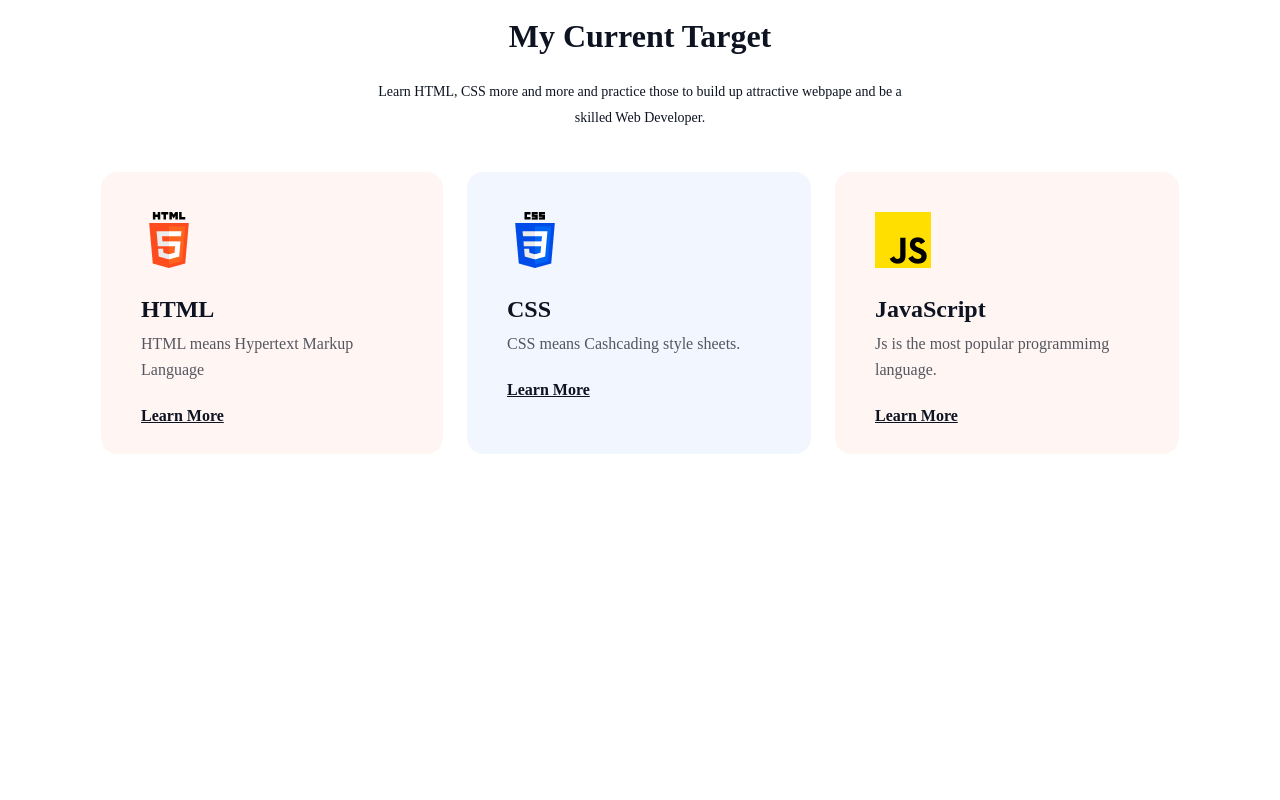
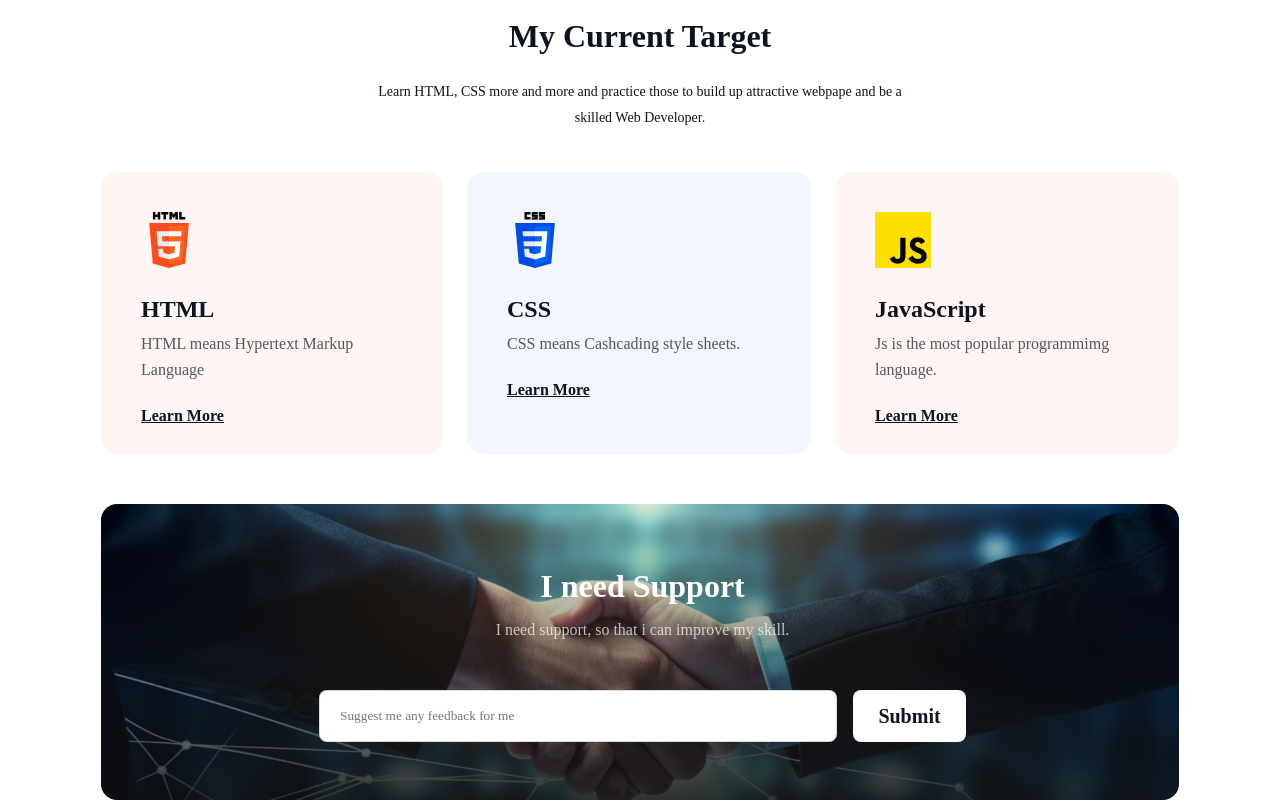
Before and after one commit to habib395/Assignment-One-PH, a plain HTML site: page index.html in a window 1280 px wide. Shown: the part 2953-3753 px from the top of the page. Before the commit the page ends 3407 px from the top, so only its background shows below. Drawn offline with Linux system fonts and the light colour scheme; a web font is replaced by a local one.

Commit message:
support section done

```diff
--- a/index.html
+++ b/index.html
@@ -124,10 +124,22 @@
                 </div>
                </div>
                 <!-- card 3 done -->
-                <!-- <div class="current-target-cards-card2"></div>
-                <div class="current-target-cards-card3"></div> -->
             </div>
         </div>
        <!-- current target section end -->
+        <!-- support section start -->
+         <div class="support-section">
+            <div class="support-section-content">
+                <div class="support-section-content-text">
+                    <h3>I need Support</h3>
+                    <p>I need support, so that i can improve my skill.</p>
+                </div>
+                <div class="support-section-content-others">
+                    <input type="text" placeholder="Suggest me any feedback for me">
+                    <button>Submit</button>
+                </div>
+            </div>
+         </div>
+        <!-- support section end -->
 </body>
 </html>
--- a/style.css
+++ b/style.css
@@ -191,6 +191,7 @@ border: 2px solid rgba(13, 19, 33, 0.3);
     width: 1078px;
     height: 436px;
     margin: 0 auto;
+    margin-bottom: 50px;
 }
 .current-target-text{
     width: 805px;
@@ -284,3 +285,69 @@ border: 2px solid rgba(13, 19, 33, 0.3);
     background: rgba(255, 223, 0, 0.05);
 }
 /* current target section end */
+/* support-section start */
+.support-section{
+    width: 1078px;
+    height: 296px;
+    margin: 0 auto;
+    background-image: linear-gradient( 0deg, rgb(16, 16, 16) -19.5%, rgba(16, 16, 16, 0) 100%), url(assets/hankshake.jpg);
+    background-repeat: no-repeat;
+    background-size: cover;
+    background-position: center;
+    padding: 64px 48px;
+    border-radius: 16px;
+}
+.support-section-content{
+    width: 987px;
+    height: 175px;
+}
+.support-section-content-text{
+    width: 692px;
+    height: 98px;
+    margin: 0 auto;
+    margin-bottom: 24px;
+}
+.support-section-content-text h3{
+    color: rgb(255, 255, 255);
+    font-family: Azeret Mono;
+    text-align: center;
+    font-size: 32px;
+    font-weight: 700;
+    margin-bottom: 16px;
+}
+.support-section-content-text p{
+    color: rgb(255, 255, 255);
+    font-family: Azeret Mono;
+    font-size: 16px;
+    font-weight: 400;
+    opacity: 0.7;
+    text-align: center;
+}
+.support-section-content-others{
+    width: 647px;
+    height: 53px;
+    margin: 0 auto;
+    display: flex;
+    gap: 16px;
+}
+.support-section-content-others input{
+    width: 518px;
+    height: 52px;
+    box-sizing: border-box;
+    padding: 19px 20px 19px 20px;
+    border: 1px solid rgba(13, 19, 33, 0.15);
+    border-radius: 8px;
+    background: rgb(255, 255, 255);
+}
+.support-section-content-others button{
+    width: 113px;
+    height: 52px;
+    color: rgb(13, 19, 33);
+    font-family: Azeret Mono;
+    font-size: 20px;
+    font-weight: 600;
+    border-radius: 8px;
+    border: none;
+    background: rgb(255, 255, 255);
+}
+/* support-section end */
```
Also changed, not shown: assets/hankshake.jpg (renamed from assets/handshake.jpg).
